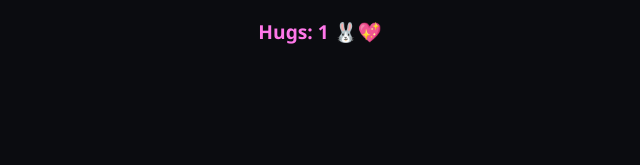
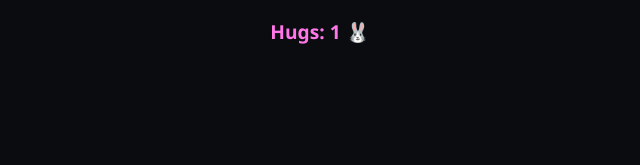
Before and after one commit to ahmadabdelqadir/Luni, a plain HTML site: page index.html in a window 1280 px wide. Both pictures are taken after a click on the picture 640 px from the left and 5259 px from the top of the page. Shown: the part 5375-5540 px from the top of the page, 320-960 px from the left. Drawn offline with Linux system fonts and the light colour scheme.

Commit message:
Add files via upload

```diff
--- a/index.html
+++ b/index.html
@@ -1437,7 +1437,7 @@
         messageBox.textContent = randomMessage;
         messageBox.classList.add('show');
         cuddleCount++;
-        cuddleCounter.textContent = `Hugs: ${cuddleCount} 🐰💖`;
+        cuddleCounter.textContent = `Hugs: ${cuddleCount} 🐰`;
         setTimeout(() => {
           lunookie.classList.remove('hugged');
           messageBox.classList.remove('show');
```
